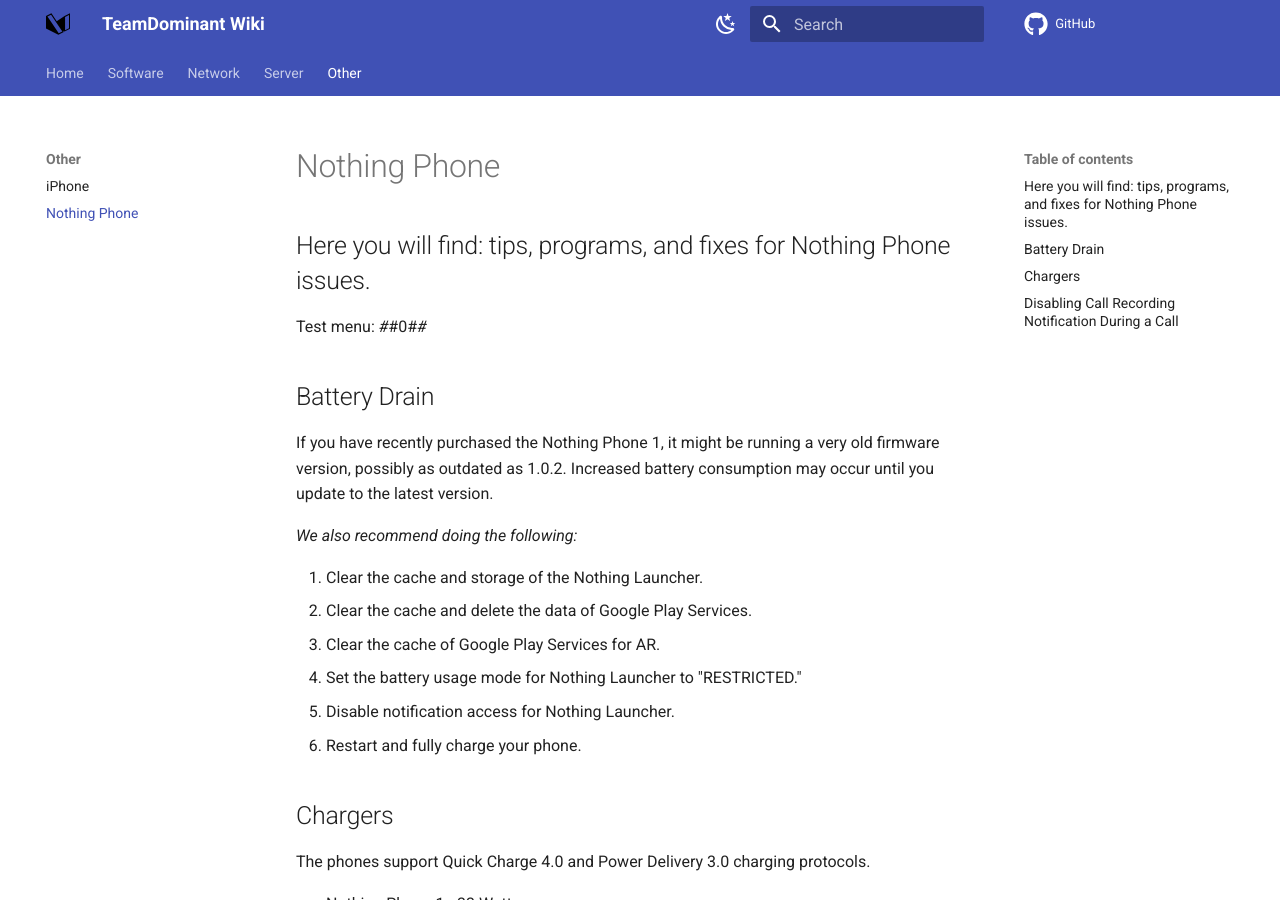
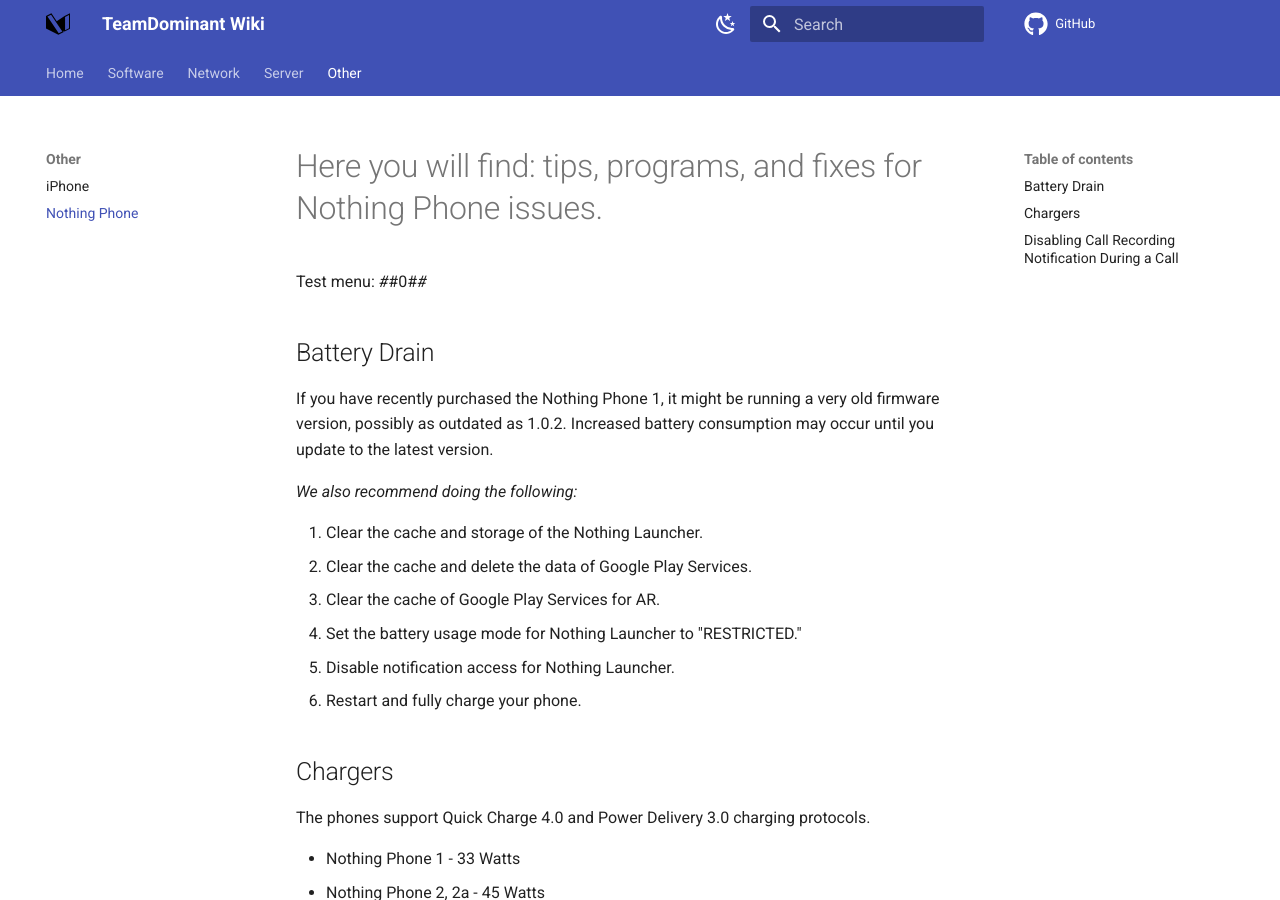
Before and after one commit to TeamDominant/Wiki-mkdocs, an MkDocs documentation site: the page built from docs/nothing.md, in a window 1280 px wide and 900 px high. Built offline with MkDocs 1.6.1 and Material for MkDocs 9.7.7, drawn with Linux system fonts in a browser that asks for light colours; comment, search, counter and statistics services are not loaded.

Commit message:
Mirco changes

```diff
--- a/docs/nothing.md
+++ b/docs/nothing.md
@@ -1,6 +1,6 @@
 
 
-## Here you will find: tips, programs, and fixes for Nothing Phone issues.
+# Here you will find: tips, programs, and fixes for Nothing Phone issues.
 
 Test menu: *#*#0#*#*
 
```
